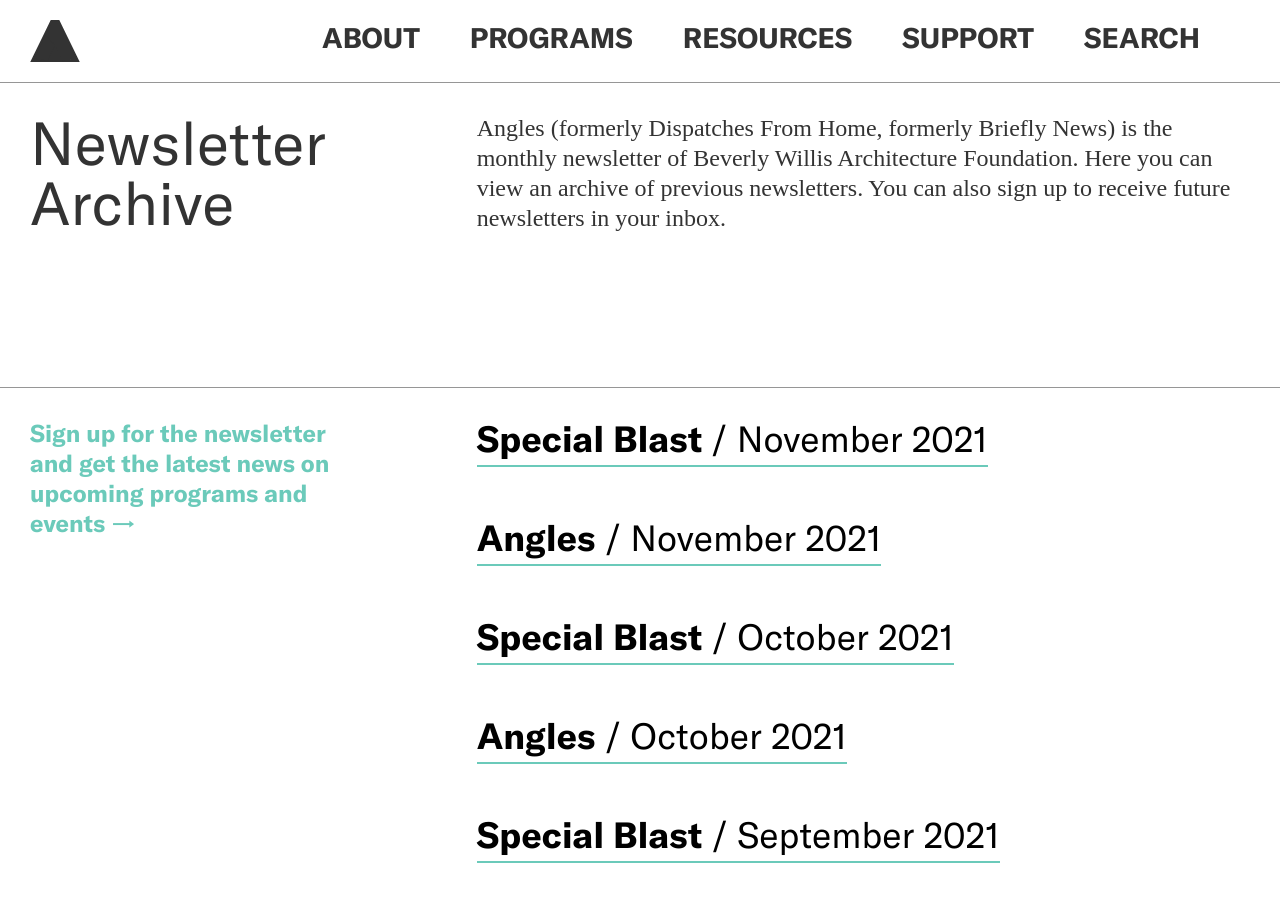
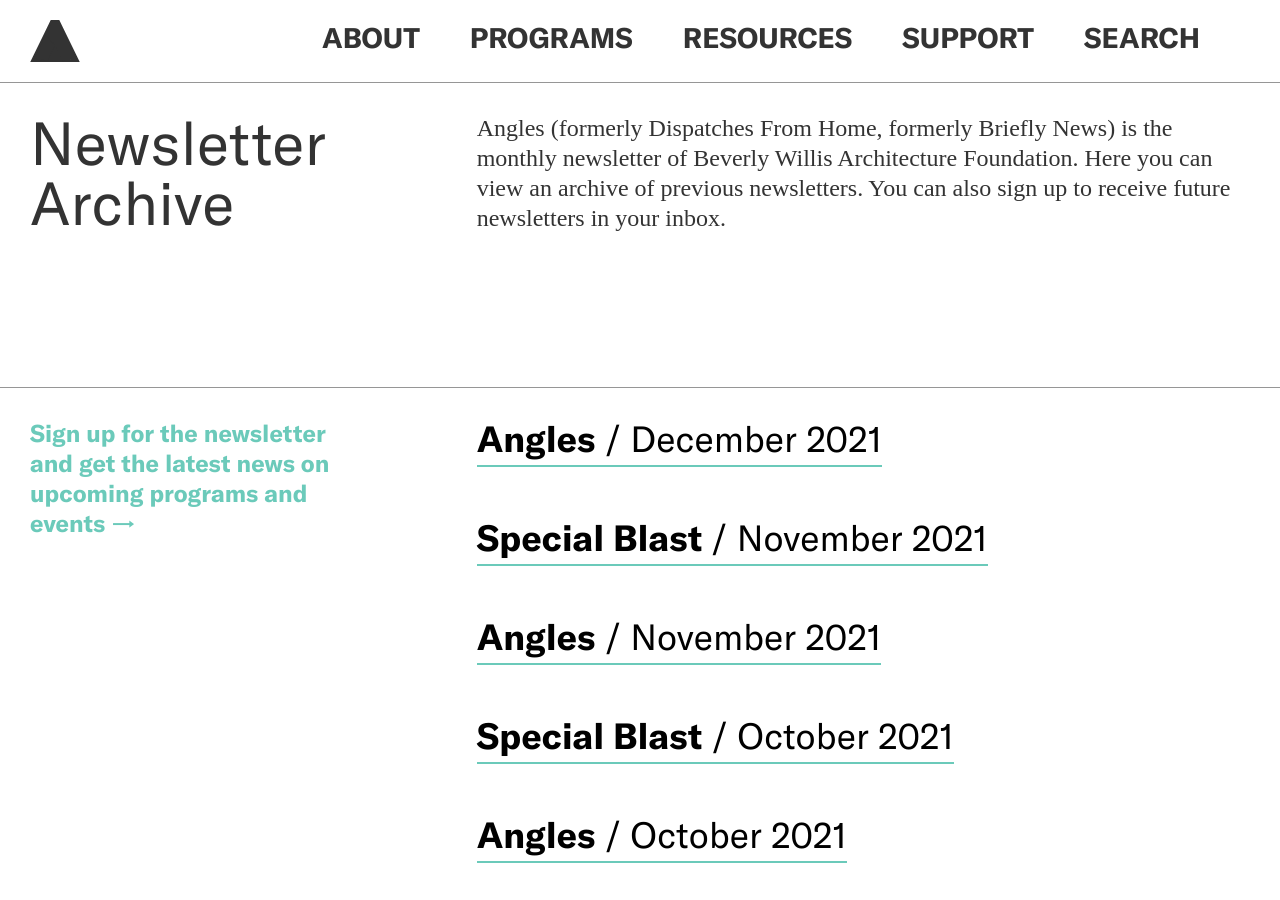
Before and after one commit to jengalas/bwaf-bbw, a Jekyll site: the page built from _resources/newsletter-archive.md, in a window 1280 px wide and 900 px high. Built offline with Jekyll 4.4.1, drawn with Linux system fonts in a browser that asks for light colours; some web fonts are replaced.

Commit message:
Update from Forestry.io Iliana Smith updated _resources/newsletter-archive.md

```diff
--- a/_resources/newsletter-archive.md
+++ b/_resources/newsletter-archive.md
@@ -10,6 +10,9 @@
 sign-up-text: Sign up for the newsletter and get the latest news on upcoming programs
   and events
 newsletters:
+- title: Angles
+  month_year: 'December 2021 '
+  link: https://mailchi.mp/bwaf/b5rrdu42wi-2995174
 - title: 'Special Blast '
   month_year: 'November 2021 '
   link: https://mailchi.mp/bwaf/less-than-one-week-left-to-sponsor-register-for-the-inaugural-bevy-awards-celebration-2995166
```
